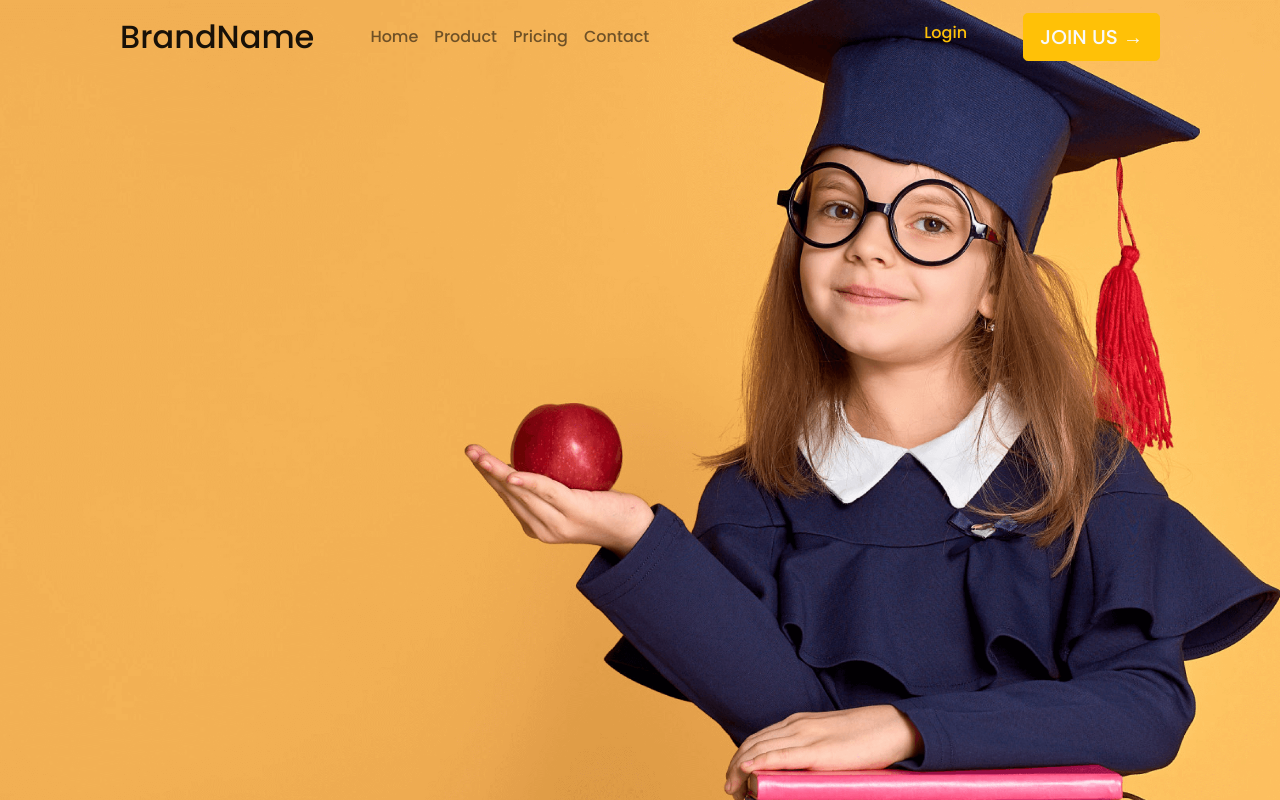
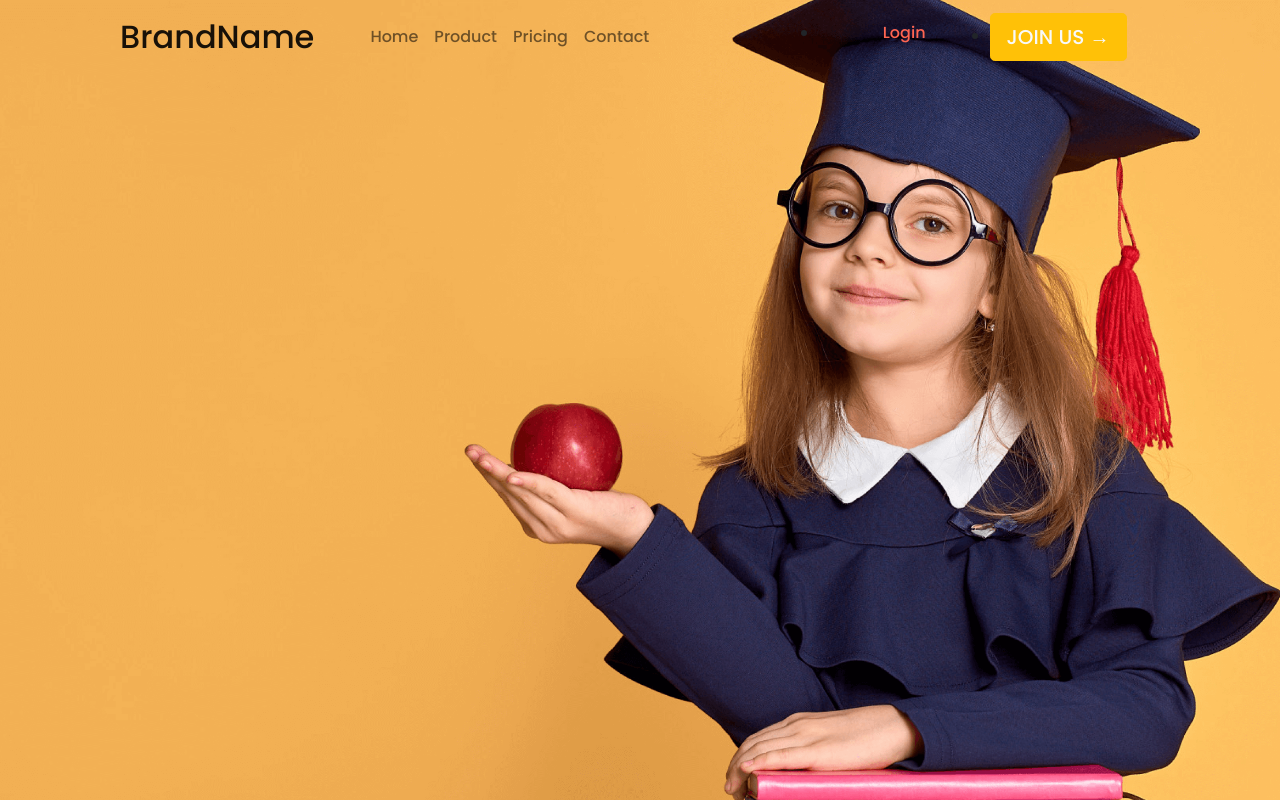
Before and after one commit to stillNiceTanya/Shopping-App, a plain HTML site: page school template/index.html in a window 1280 px wide. Shown: the top 800 px of the page. Drawn offline with nearby package versions, Linux system fonts and the light colour scheme.

Commit message:
Add some custom styles

```diff
--- a/school template/index.css
+++ b/school template/index.css
@@ -1,6 +1,14 @@
+:root {
+  --orange-color: #ff6551;
+}
+
 body {
   font-family: "Poppins", sans-serif;
 }
 .img-cover {
   object-fit: cover;
 }
+
+.login-link {
+  color: var(--orange-color);
+}
--- a/school template/index.html
+++ b/school template/index.html
@@ -86,11 +86,10 @@
               </li>
             </ul>
 
-            <div class="d-flex mx-5">
-              <ul class="navbar-nav me-auto mb-2 mb-lg-0">
+            <ul class="me-auto mb-2 mb-lg-0 d-flex mx-5">
               <li class="nav-item">
                 <a
-                    class="nav-link active mx-5 text-warning"
+                  class="nav-link active mx-5 login-link"
                   aria-current="page"
                   href="#"
                   >Login</a
@@ -105,7 +104,6 @@
                 </a>
               </li>
             </ul>
-            </div>
           </div>
         </div>
       </nav>
```
Lines whose indentation alone changed are shown as unchanged.
